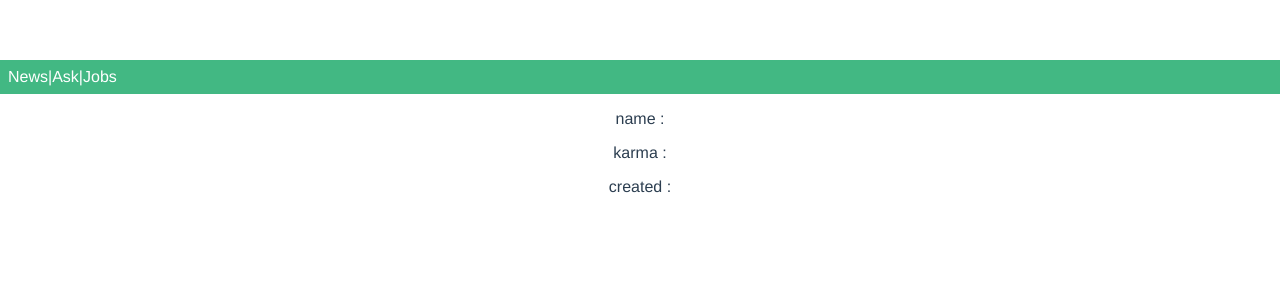
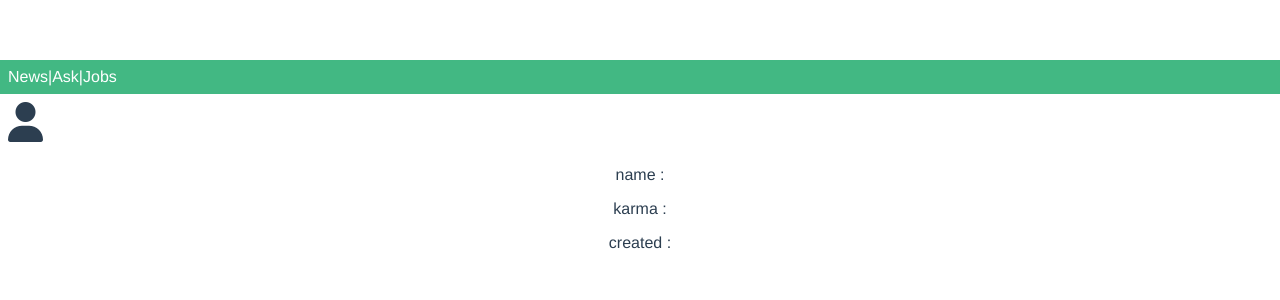
Before and after one commit to leepro225/vue-news, a Vue app in the folder vue-news/: page /user/1 in a window 1280 px wide. Shown: the top 300 px of the page. Built offline with nearby package versions, Linux system fonts and the light colour scheme; no server answers.

Commit message:
user view component

```diff
--- /dev/null
+++ b/vue-news/src/components/UserProfile.vue
@@ -0,0 +1,29 @@
+<template>
+    <div class="user-container">
+        <div>
+            <i class="fas fa-user"></i>
+        </div>
+        <div class="user-description">
+
+        </div>
+    </div>
+</template>
+<script>
+</script>
+<style scoped>
+    .user-container {
+        display: flex;
+        align-items: center;
+        padding: 0.5rem;
+    }
+    .fa-user {
+        font-size: 2.5rem;
+    }
+    .user-description {
+        padding-left: 8px;
+    }
+    .time {
+        text-align: left;
+        font-size:0.7rem;
+    }
+</style>
--- a/vue-news/src/views/UserView.vue
+++ b/vue-news/src/views/UserView.vue
@@ -1,12 +1,17 @@
 <template>
     <div>
+        <UserProfile></UserProfile>
         <p>name : {{userInfo.id}}</p>
         <p>karma : {{userInfo.karma}}</p>
         <p>created : {{userInfo.created}}</p>
     </div>
 </template>
 <script>
+import UserProfile from '../components/UserProfile.vue'
 export default {
+    components: {
+        UserProfile
+    },
     computed: {
         userInfo() {
             return this.$store.state.user;
```
